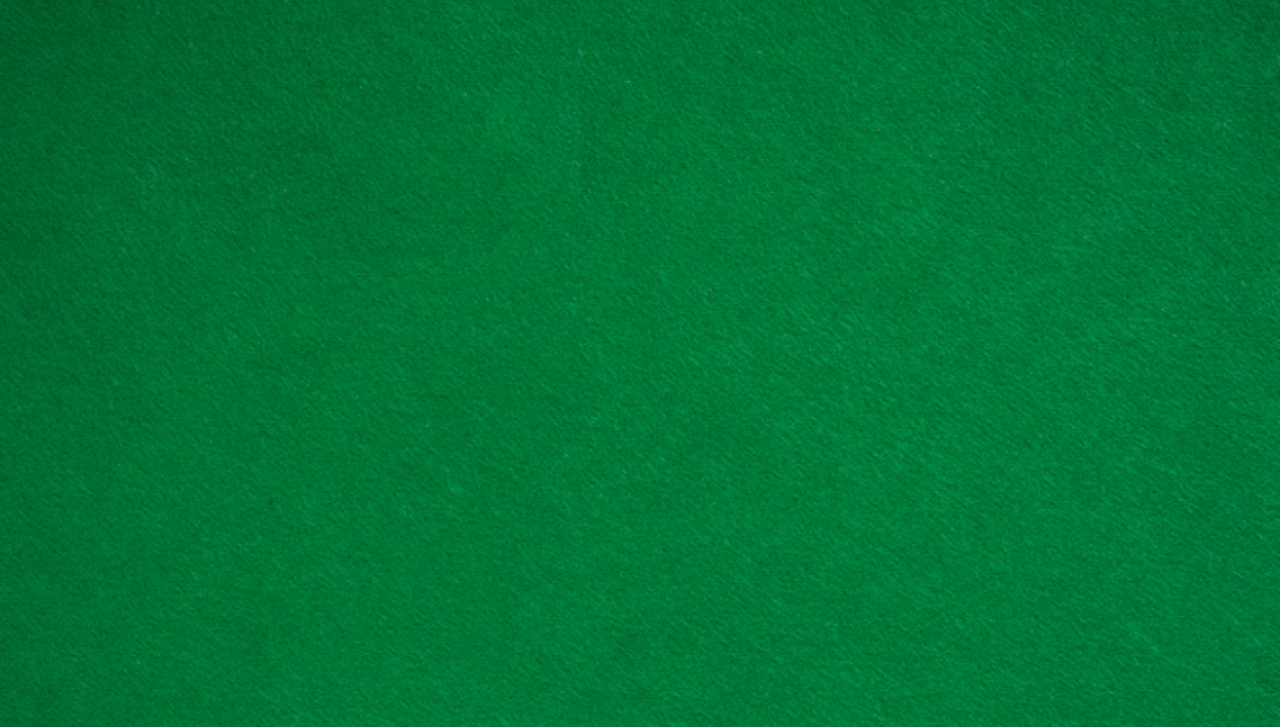
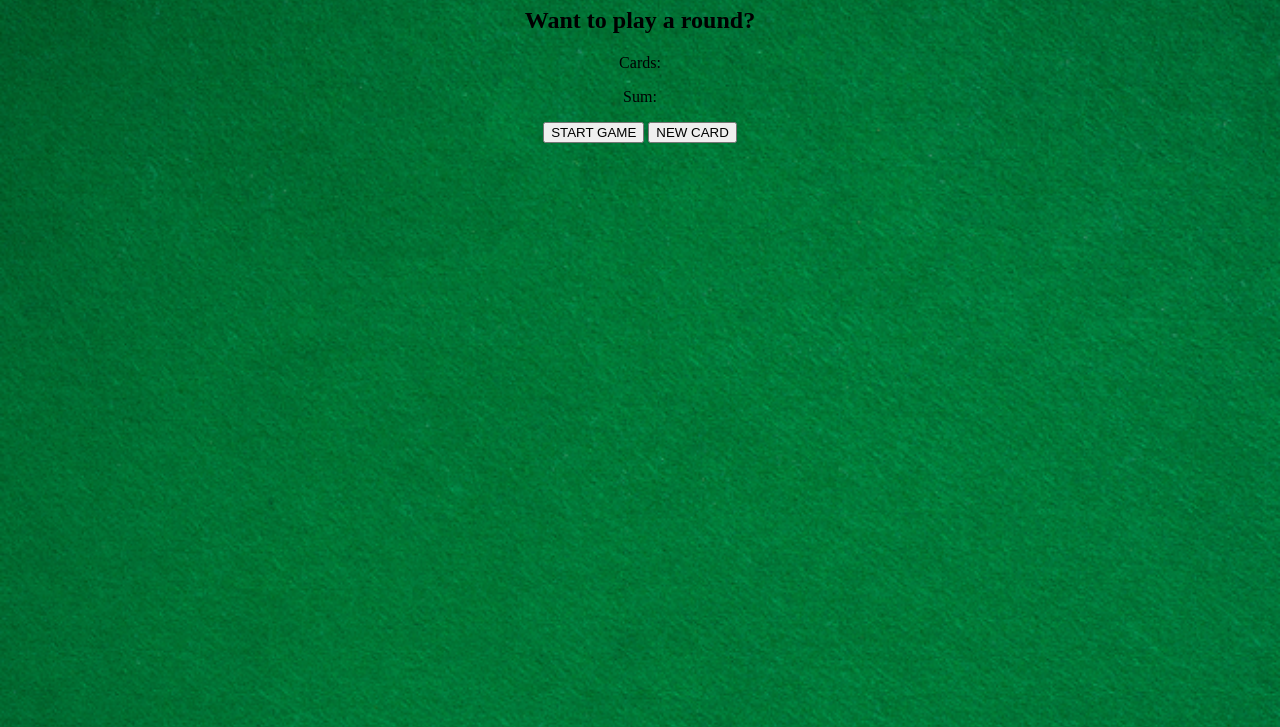
Before and after one commit to TheWindTraveler/blalckjack-game, a plain HTML site: page index.html in a window 1280 px wide. Shown: the part 73-800 px from the top of the page. Drawn offline with Linux system fonts and the light colour scheme.

Commit message:
add: proper game markup added

```diff
--- a/index.css
+++ b/index.css
@@ -2,4 +2,5 @@ body{
      background: url(./assets/images/table.png);
      background-repeat: no-repeat;
      background-size: cover;
+     text-align: center;
 }
--- a/index.html
+++ b/index.html
@@ -8,9 +8,11 @@
 </head>
 <body>
     <h1>Blackjack Game</h1>
-
-
-
+    <h2>Want to play a round?</h2>
+    <p>Cards:</p>
+    <p>Sum:</p>
+    <button class="btn">START GAME</button>
+    <button class="btn">NEW CARD</button>
 
     <!-- JavaScript -->
      <script src="./index.js"></script>
```
